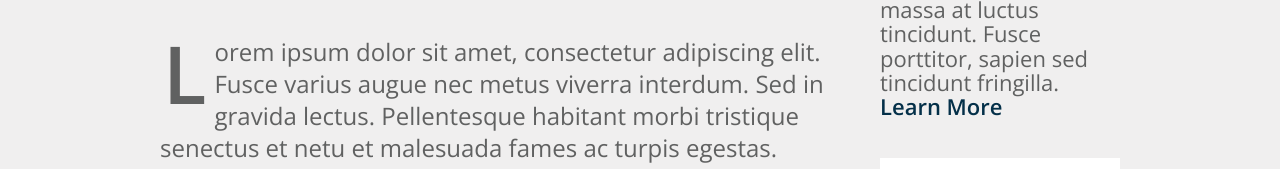
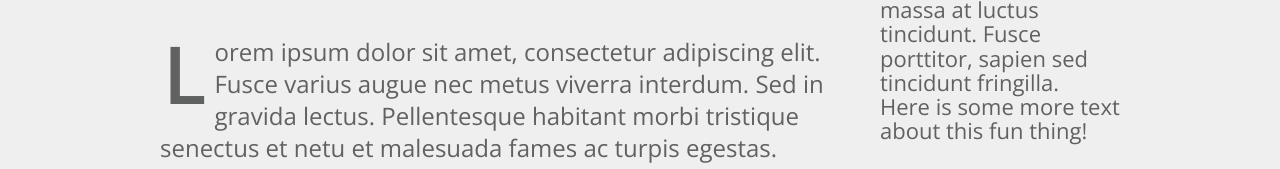
Before and after one commit to andy-orme/ga-week-5-relaxr-blog-js, a plain HTML site: page index.html in a window 1280 px wide. Both pictures are taken after a click on the link "Learn More". Shown: the part 614-783 px from the top of the page. Drawn offline with nearby package versions, Linux system fonts and the light colour scheme.

Commit message:
Expanding learn more
> Added slide down to learn more in the "About Relaxr" column.
> Removed the pseudo code for hiding the learn more text (miss read assignment)

```diff
--- a/js/main.js
+++ b/js/main.js
@@ -17,19 +17,17 @@ $(function() {
 	$(".readless").on("click", function() {
 		// "<p>" slides up
 		$("#show-this-on-click").slideUp().hide();
+		// "read less" hides
+		$(this).hide();
 		// "read more" shows
-		$(this).hide();
-		// "read less" hides
 		$(".readmore").show();
 	});
 
 	// user clicks ".learnmore"
+	$(".learnmore").on("click", function() {
 		// "<span>" slides down
-		// "hide" shows
+		$("#learnmoretext").slideDown().show();
 		// "learn more" hides
-
-	// user clicks ".hide"
-		// "<span>" slides up
-		// "learn more" shows
-		// "hide" hides
+		$(this).hide();
+	});
 });
```
Also changed, not shown: index.html (line endings or trailing spaces).
